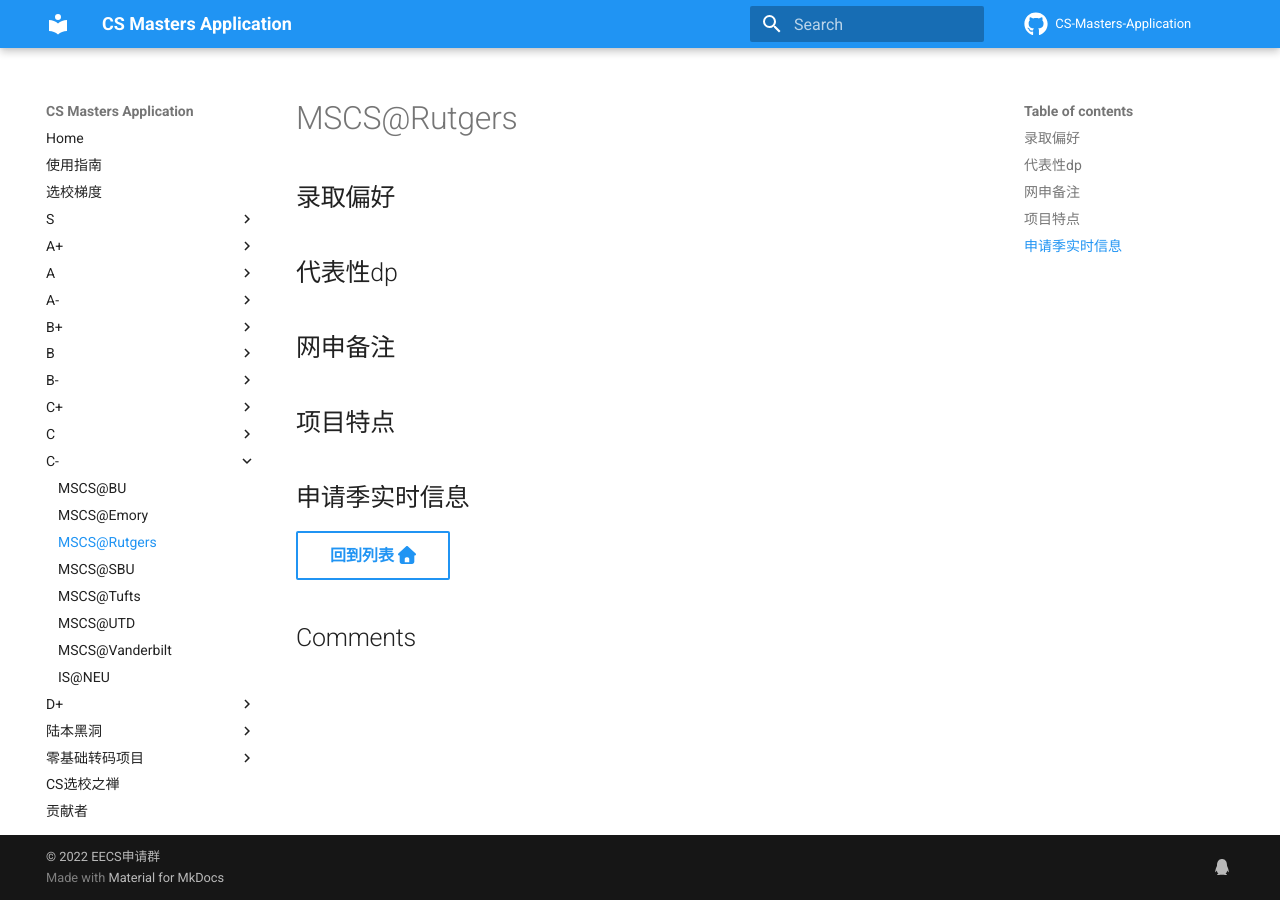
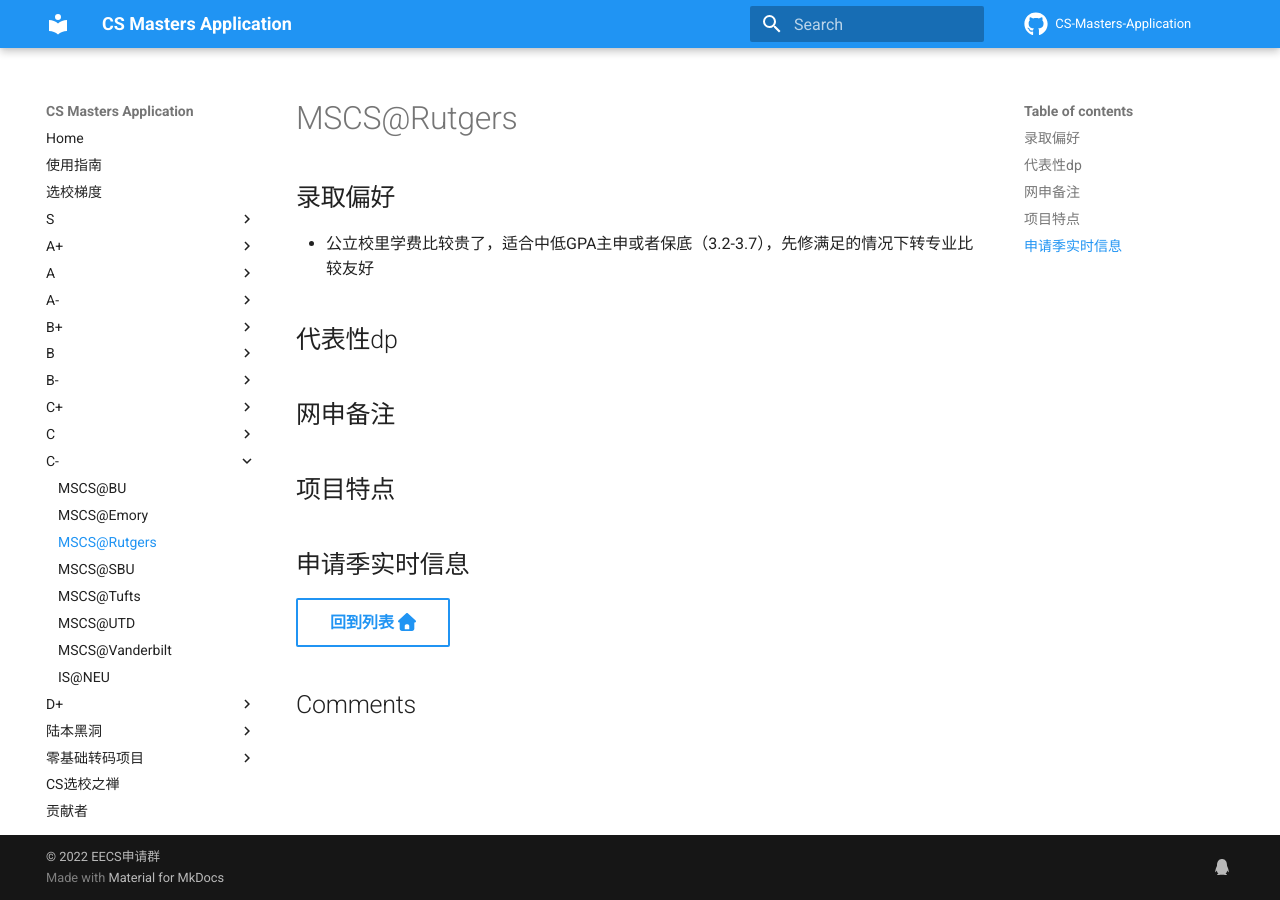
Before and after one commit to opencsapp/opencsapp.github.io, an MkDocs documentation site: the page built from docs/MSCS@Rutgers.md, in a window 1280 px wide. Built offline with MkDocs 1.6.1 and Material for MkDocs 9.7.7, drawn with Linux system fonts in a browser that asks for light colours; comment, search, counter and statistics services are not loaded.

Commit message:
Update MSCS@Rutgers.md

```diff
--- a/docs/MSCS@Rutgers.md
+++ b/docs/MSCS@Rutgers.md
@@ -1,4 +1,6 @@
 ## 录取偏好
+
+- 公立校里学费比较贵了，适合中低GPA主申或者保底（3.2-3.7），先修满足的情况下转专业比较友好
 
 ## 代表性dp
 
```
